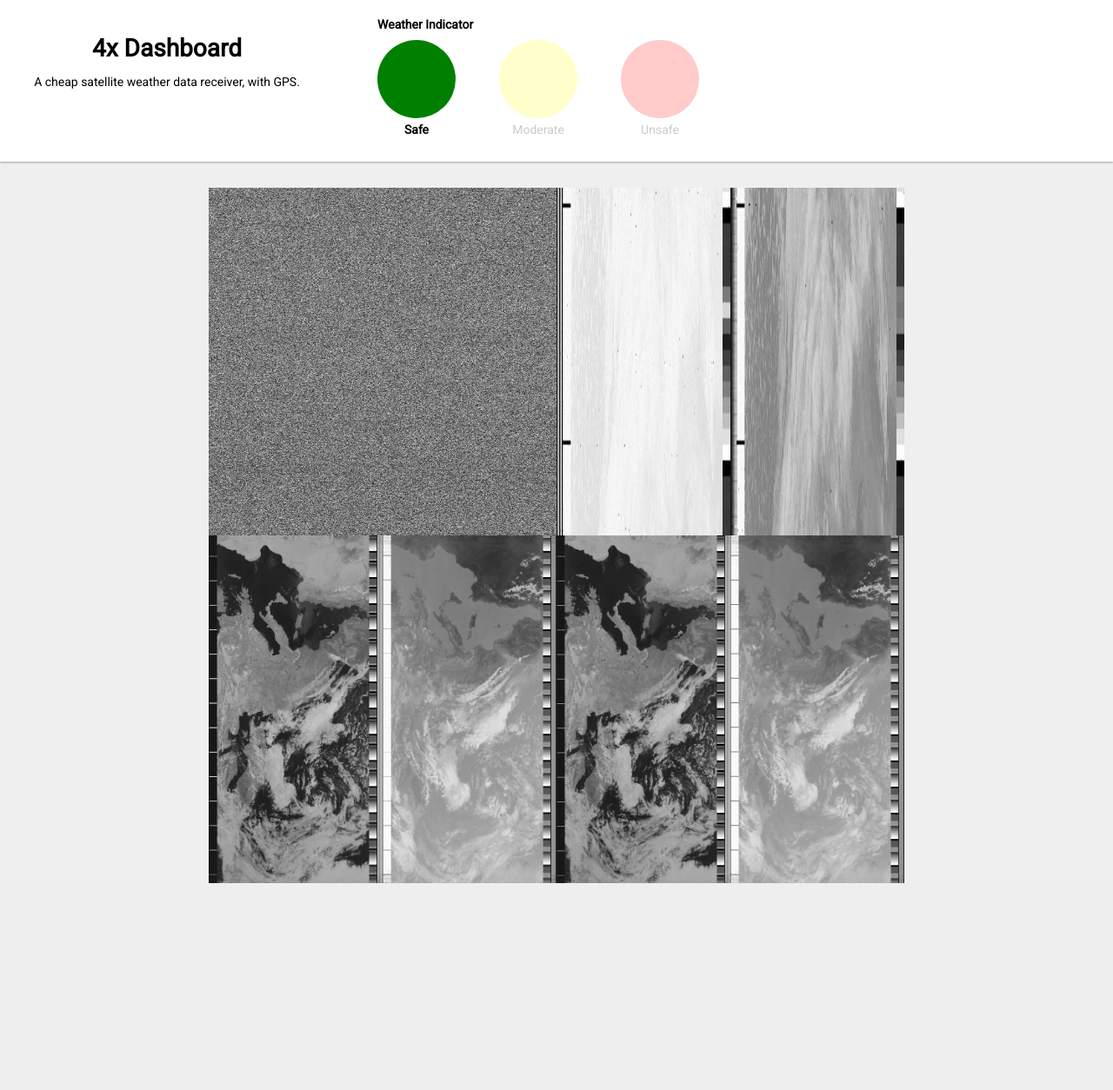
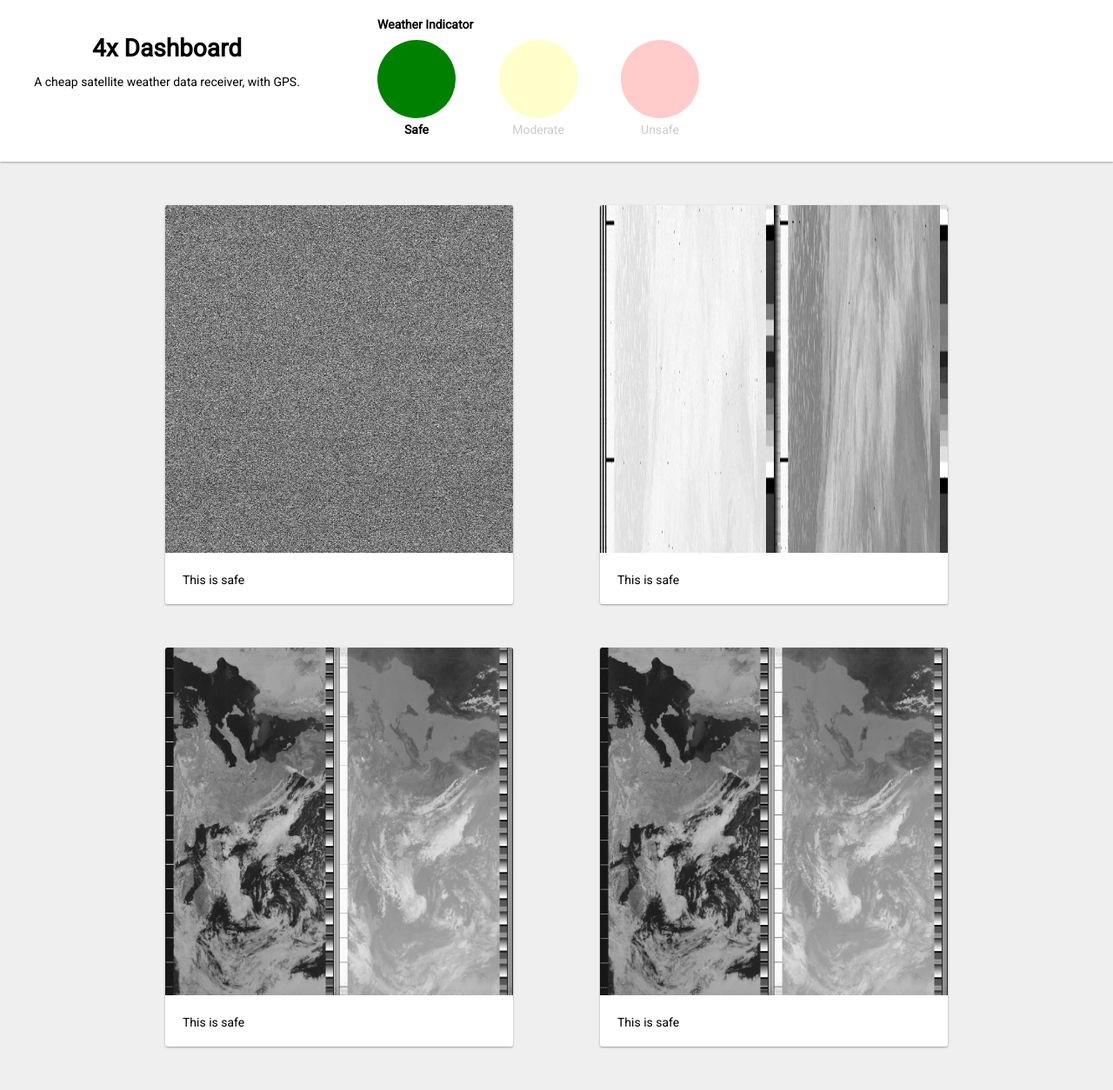
Before and after one commit to ramantehlan/4x, a Flask app: page / in a window 1280 px wide. Shown: the whole page at 87% size. Before the commit the page ends 1016 px from the top, so only its background shows below. Run offline with Flask 2, Linux system fonts and the light colour scheme.

Commit message:
Cards added

```diff
--- a/4x-server/static/css/index.css
+++ b/4x-server/static/css/index.css
@@ -38,7 +38,7 @@ body {
 	box-shadow: 0 1px 3px rgba(0, 0, 0, 0.12), 0 1px 2px rgba(0, 0, 0, 0.24);
 	padding-top:20px;
 	padding-bottom:50px;
-	margin-bottom:30px;
+	margin-bottom:0px;
 }
 
 h1{
@@ -103,6 +103,21 @@ h1{
 .body{
 	display:flex;
 	flex-flow: row wrap;
-	width:800px;
+	justify-content:space-around;
+	width:1000px;
 	margin:0px auto;
+	margin-bottom:50px;
 }
+
+.card{
+	border-radius: 2.5px;
+	overflow:hidden;
+	margin-top:50px;
+	background:var(--card);
+	color:var(--card-text);
+	box-shadow: 0 1px 3px rgba(0, 0, 0, 0.12), 0 1px 2px rgba(0, 0, 0, 0.24);
+}
+
+.card-body{
+	padding:20px;
+}
--- a/4x-server/templates/routing/hello.html
+++ b/4x-server/templates/routing/hello.html
@@ -3,6 +3,7 @@
 	<title>4x Dashboard</title>
 	<link rel="stylesheet" href="/static/css/index.css"></link>
 	<link href='https://fonts.googleapis.com/css?family=Roboto' rel='stylesheet'>
+
 </head>
 <body>
 
@@ -40,8 +41,12 @@
 <div class="body">
 
 {% for image in images %}
-  <img src="{{ url_for('static', filename='images/' + image) }}", height= '400px' , width='400px'>
-  <br>
+	<div class="card">
+ 		 <img src="{{ url_for('static', filename='images/' + image) }}", height= '400px' , width='400px'>
+		 <div class="card-body">
+				This is safe
+		 </div>
+  	</div>
 {% endfor %}
 
 </div>
```
